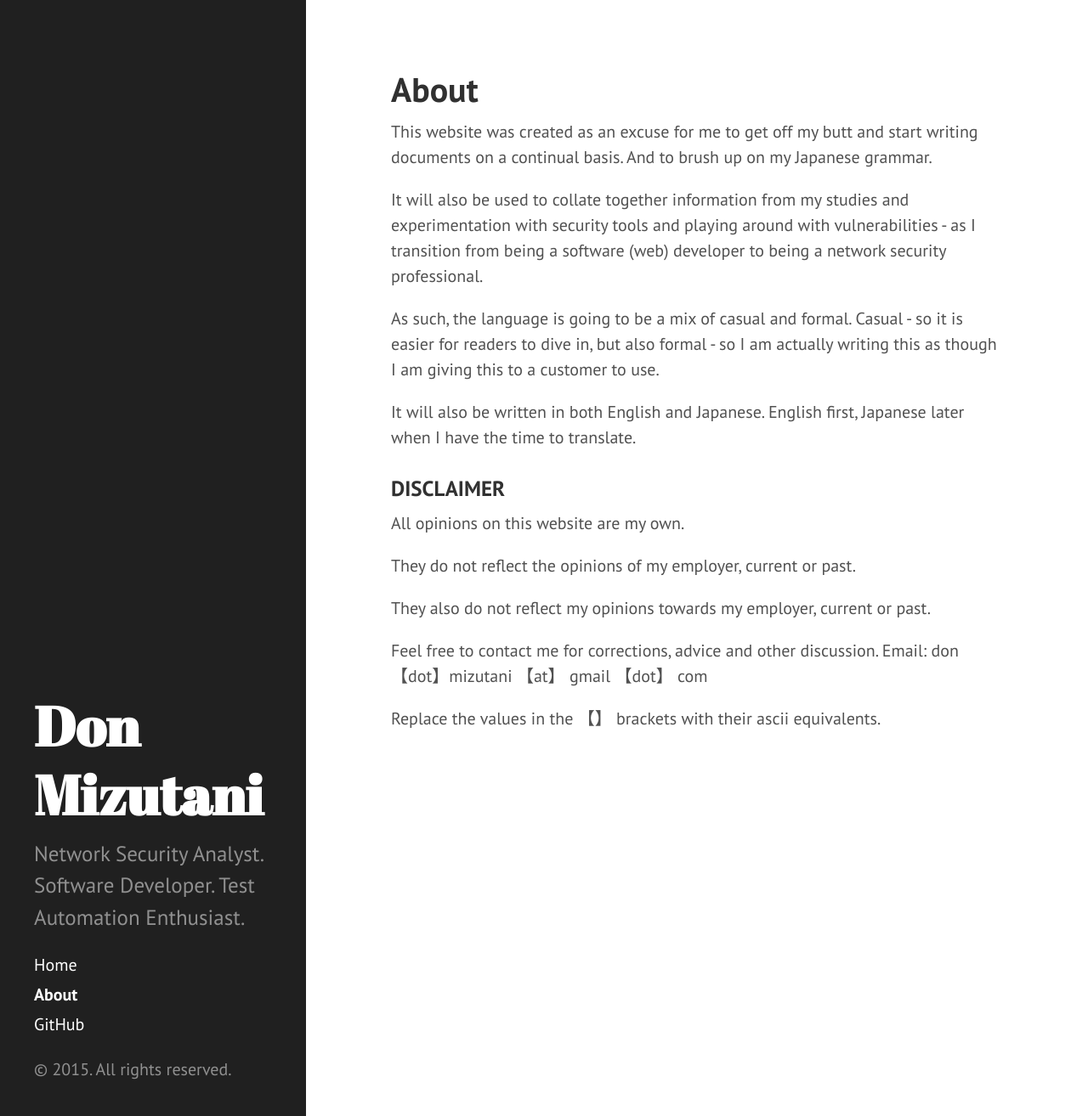
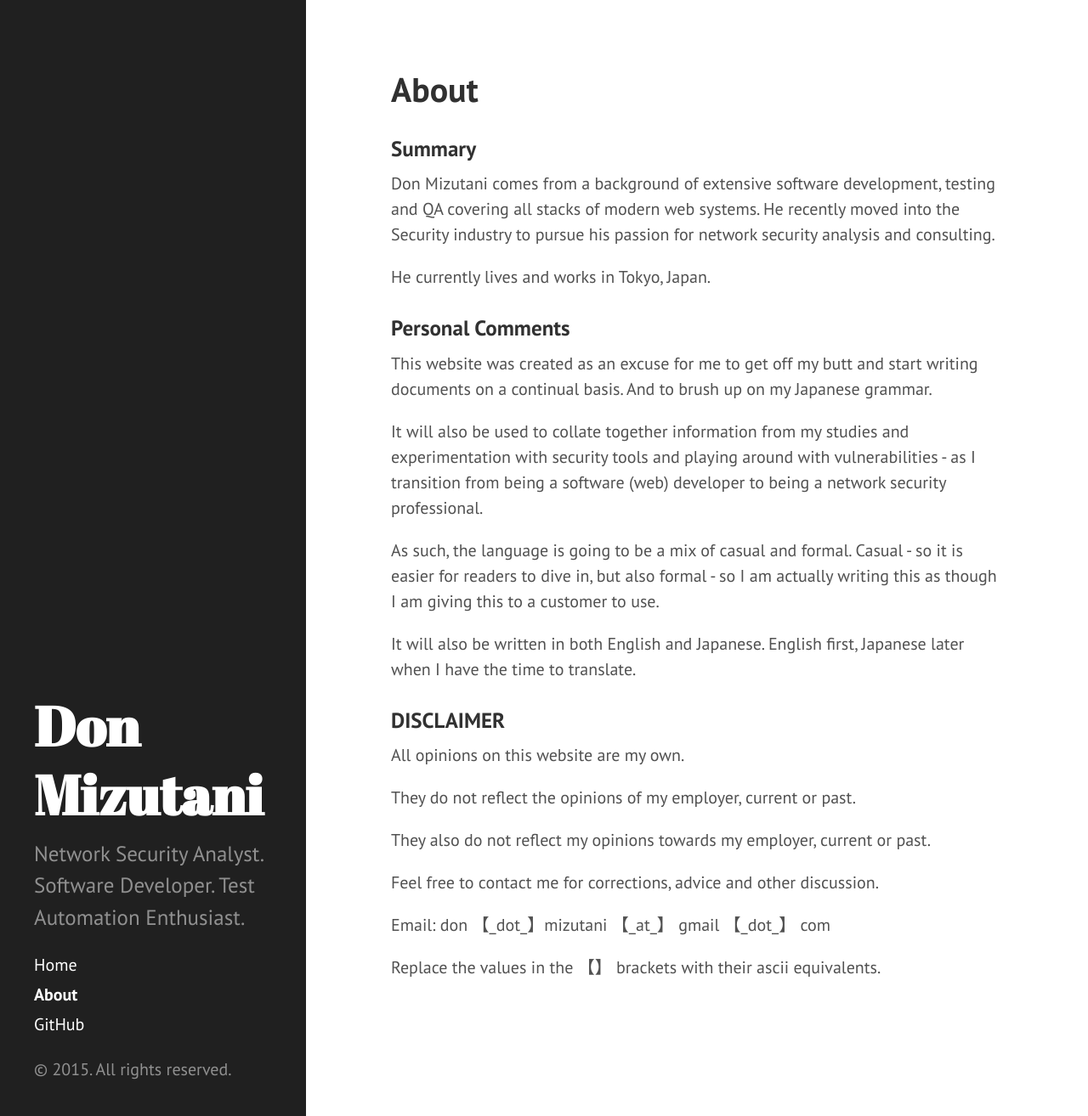
Before and after one commit to donmizutani/dm-newsite, a Jekyll site: the page built from about.md, in a window 1280 px wide and 1314 px high. Shown: the whole window at 85% size. Built offline with Jekyll 4.4.1, drawn with Linux system fonts in a browser that asks for light colours; Markdown is read by kramdown in place of the engine named in the settings.

Commit message:
about updated

```diff
--- a/about.md
+++ b/about.md
@@ -1,8 +1,15 @@
 ---
 layout: page-with-sidebar
 title: About
-meta-description: about don mizutani, tokyo, japan,  network security analyst, software developer, test automation enthusiast
+meta-description: about don mizutani, tokyo, japan, network security analyst, software developer, test automation enthusiast
 ---
+
+###Summary
+Don Mizutani comes from a background of extensive software development, testing and QA covering all stacks of modern web systems. He recently moved into the Security industry to pursue his passion for network security analysis and consulting.
+
+He currently lives and works in Tokyo, Japan.
+
+###Personal Comments
 
 This website was created as an excuse for me to get off my butt and start writing documents on a continual basis. And to brush up on my Japanese grammar.
 
@@ -21,6 +28,7 @@ They do not reflect the opinions of my employer, current or past.
 They also do not reflect my opinions towards my employer, current or past.
 
 Feel free to contact me for corrections, advice and other discussion.
-Email: don 【dot】mizutani 【at】 gmail 【dot】 com
+
+Email: don 【\_dot\_】mizutani 【\_at\_】 gmail 【\_dot\_】 com
 
 Replace the values in the 【】 brackets with their ascii equivalents.
```
